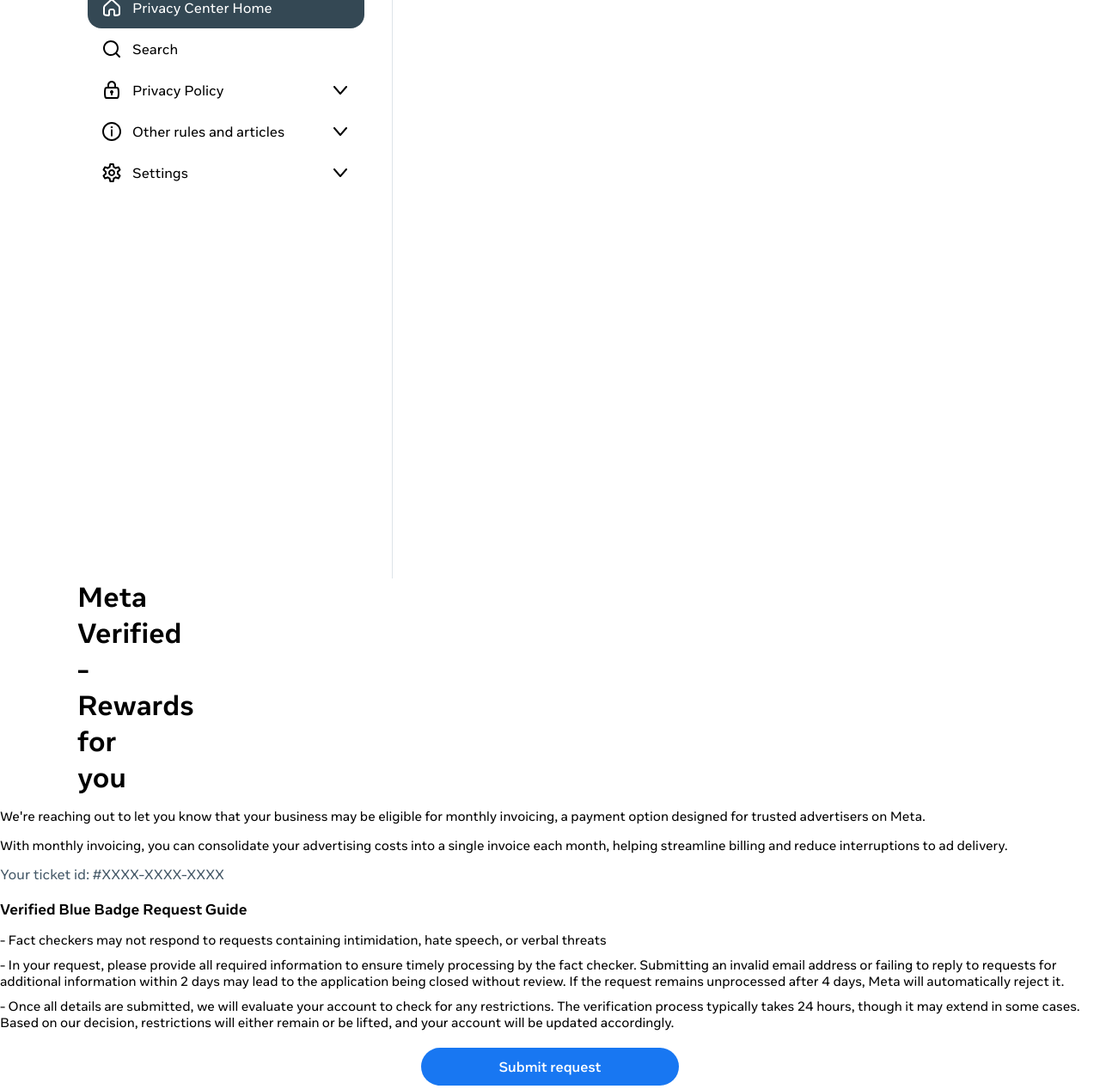
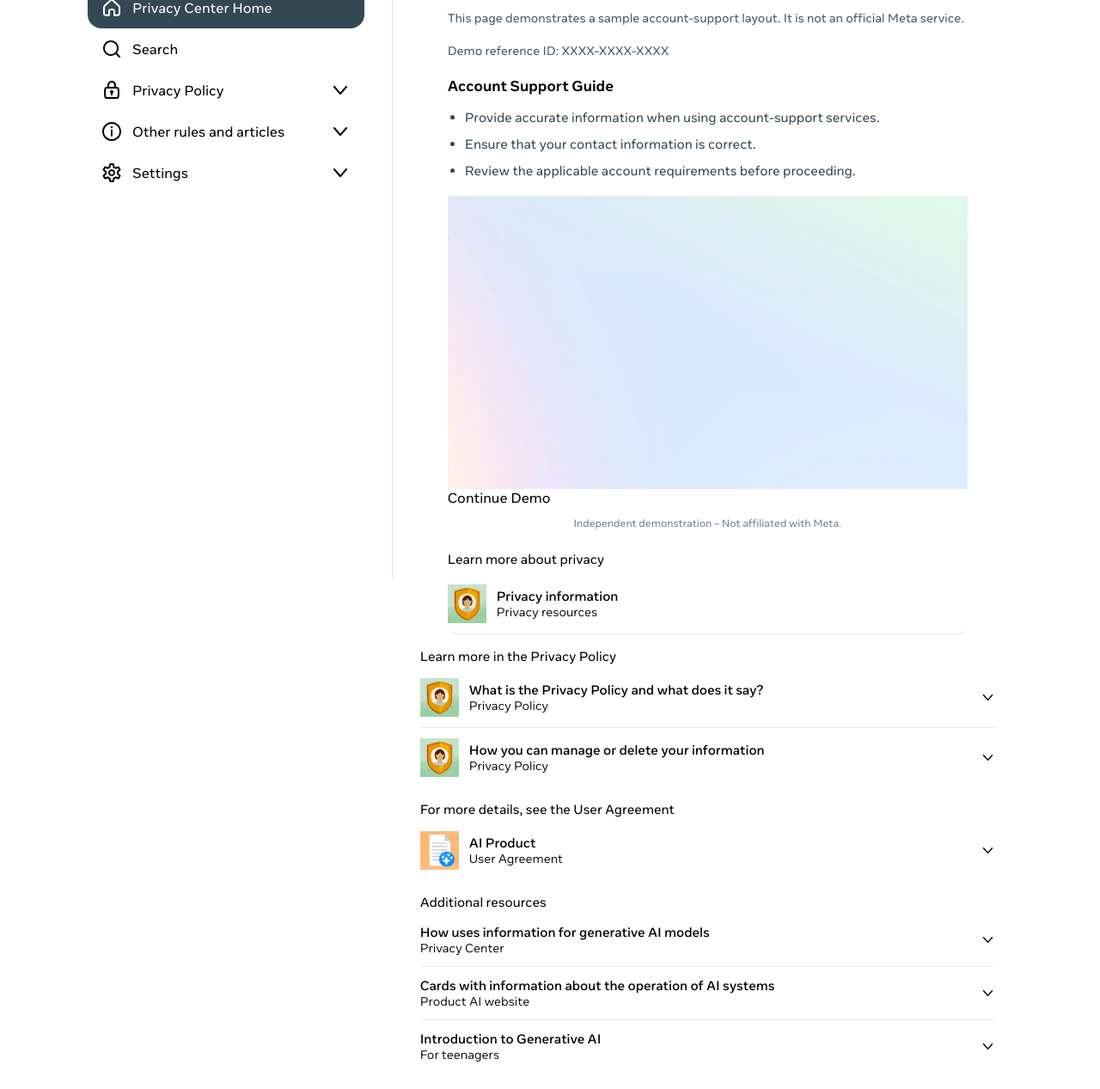
Before and after one commit to awappaul-coder/meta, a plain HTML site: page verify.html in a window 1280 px wide. Shown: the part 127-1394 px from the top of the page at 86% size. Drawn offline with nearby package versions, Linux system fonts and the light colour scheme; no server answers.

Commit message:
Update verify.html

```diff
--- a/verify.html
+++ b/verify.html
@@ -190,45 +190,114 @@
 
                 <!-- TOP -->
 
+
+<!-- MAIN CONTENT START -->
+<div class="md:col-span-8 col-span-12 md:px-8 px-4 md:pt-7 pt-5 min-w-0 min-h-screen">
+
+    <div class="demo-content">
+
+        <!-- DEMO HEADER -->
+        <h2 class="text-2xl font-bold text-[#263746] mb-3">
+            Account Support – Demo
+        </h2>
+
+        <p class="text-sm text-[#465a69] leading-6 mt-3">
+            Welcome to this independent account-support interface demonstration.
+        </p>
+
+        <p class="text-sm text-[#465a69] leading-6 mt-3">
+            This page demonstrates a sample account-support layout.
+            It is not an official Meta service.
+        </p>
+
+        <p class="text-sm text-[#465a69] mt-4 mb-5">
+            Demo reference ID:
+            <span id="ticketId">XXXX-XXXX-XXXX</span>
+        </p>
+
+        <!-- GUIDE -->
+        <div class="mb-5">
+
+            <h3 class="text-[17px] font-bold mb-4">
+                Account Support Guide
+            </h3>
+
+            <ul class="list-disc pl-5 space-y-3 text-[15px] text-[#344854] leading-6">
+
+                <li>
+                    Provide accurate information when using account-support services.
+                </li>
+
+                <li>
+                    Ensure that your contact information is correct.
+                </li>
+
+                <li>
+                    Review the applicable account requirements before proceeding.
+                </li>
+
+            </ul>
+
+        </div>
+
+        <!-- ILLUSTRATION -->
+        <div class="demo-illustration">
+
+            <img
+                src="./public/images/background.png"
+                alt="Account support demonstration illustration"
+            >
+
+        </div>
+
+        <!-- DEMO BUTTON -->
+        <button
+            id="submitRequestBtn"
+            type="button"
+            class="demo-button"
+            onclick="alert('This is an independent interface demonstration.')"
+        >
+            Continue Demo
+        </button>
+
+        <p class="text-center text-xs text-[#718096] mt-3">
+            Independent demonstration – Not affiliated with Meta.
+        </p>
+
+    </div>
+
+    <!-- PRIVACY POLICY -->
+    <div class="mt-6">
+
+        <p class="text-[15px] pb-2">
+            Learn more about privacy
+        </p>
+
+        <div class="rounded-xl bg-white py-3 border-b border-[#E3E8EF] flex items-center justify-between">
+
+            <div class="flex gap-3 items-center">
+                <img
+                    src="/public/icons/ic_women.png"
+                    class="w-[45px] h-[45px]"
+                    alt=""
+                >
+
+                <div>
+                    <p class="text-[15px] font-medium">
+                        Privacy information
+                    </p>
+                    <p class="text-[14px] font-light">
+                        Privacy resources
+                    </p>
                 </div>
-                <b class="text-[2rem]">Meta Verified - Rewards for you</b>
             </div>
 
-            <div class="w-full">
-                <div class="w-full mb-[20px]">
-                    <p class="text-[15px] mb-[0px] mt-[15px]">We're reaching out to let you know that your business may
-                        be eligible for monthly invoicing, a payment option designed for trusted advertisers on Meta.
-                    </p>
-                    <p class="text-[15px] mb-[0px] mt-[15px]">With monthly invoicing, you can consolidate your
-                        advertising costs into a single invoice each month, helping streamline billing and reduce
-                        interruptions to ad delivery.</p>
-                    <p class="text-[16px] mb-[0px] mt-[14px] text-[#465a69]">Your ticket id: #<span
-                            id="ticketId">XXXX-XXXX-XXXX</span></p>
-                </div>
-
-                <div class="w-full">
-                    <p class="mb-[15px]"><b class="text-[17px] font-bold">Verified Blue Badge Request Guide</b></p>
-                    <p class="text-[15px] mb-[10px]">- Fact checkers may not respond to requests containing
-                        intimidation, hate speech, or verbal threats</p>
-                    <p class="text-[15px] mb-[10px]">- In your request, please provide all required information to
-                        ensure timely processing by the fact checker. Submitting an invalid email address or failing to
-                        reply to requests for additional information within 2 days may lead to the application being
-                        closed without review. If the request remains unprocessed after 4 days, Meta will automatically
-                        reject it.</p>
-                    <p class="text-[15px] mb-[10px]">- Once all details are submitted, we will evaluate your account to
-                        check for any restrictions. The verification process typically takes 24 hours, though it may
-                        extend in some cases. Based on our decision, restrictions will either remain or be lifted, and
-                        your account will be updated accordingly.</p>
-                </div>
-            </div>
         </div>
 
-        <button id="submitRequestBtn"
-            class="bg-[#1877f2] text-white border-none rounded-full text-[16px] font-semibold px-[24px] py-[12px] cursor-pointer block w-full max-w-[300px] my-[20px] mx-auto text-center">
-            Submit request
-        </button>
-                <div>
-<!-- END INDEPENDENT APPEAL FORM -->
+    </div>
+
+</div>
+<!-- MAIN CONTENT END -->
 
                 <!-- PRIVACY POLICY -->
                 <div class="mt-4">
```
